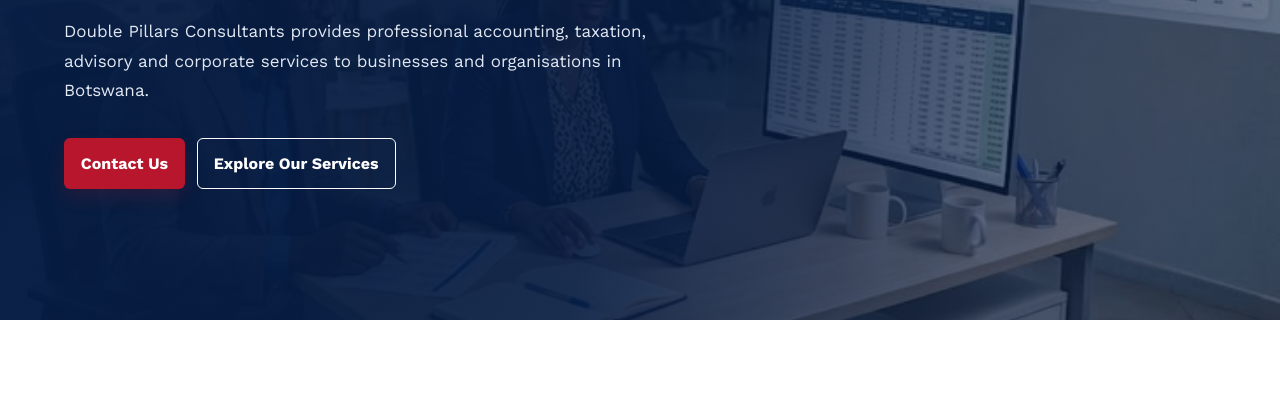
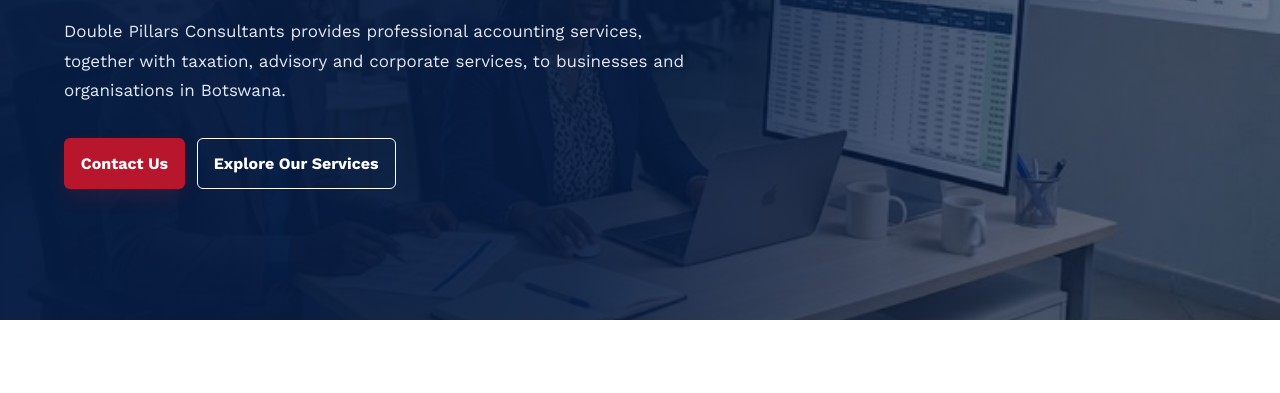
Before and after one commit to BoweloIpspace/DoublePillars-Website, a plain HTML site: page index.html in a window 1280 px wide. Shown: the part 402-795 px from the top of the page. Drawn offline with nearby package versions, Linux system fonts and the light colour scheme.

Commit message:
Update About Us and homepage content per client feedback

```diff
--- a/index.html
+++ b/index.html
@@ -324,7 +324,7 @@
        <div>
         <div class="eyebrow" style="color: rgb(217, 226, 239); font-weight: 700; font-style: normal; font-size: 16px;">Certified Public Accountants</div>
         <h1 id="home-title" class="hero-title" style="color: rgb(255, 255, 255); font-weight: 700; font-style: normal; font-size: 32px;">Professional Accounting &amp; Advisory Solutions You Can Trust</h1>
-        <p class="hero-copy" style="color: rgb(226, 232, 243); font-weight: 400; font-style: normal; font-size: 17px;">Double Pillars Consultants provides professional accounting, taxation, advisory and corporate services to businesses and organisations in Botswana.</p>
+        <p class="hero-copy" style="color: rgb(226, 232, 243); font-weight: 400; font-style: normal; font-size: 17px;">Double Pillars Consultants provides professional accounting services, together with taxation, advisory and corporate services, to businesses and organisations in Botswana.</p>
         <div class="flex flex-wrap gap-3 mt-8">
          <a href="#contact" class="consult-btn" style="background: rgb(183, 22, 45); color: rgb(255, 255, 255); font-weight: 700; font-style: normal; font-size: 16px;">Contact Us</a> <a href="#services" class="outline-btn !text-white hover:!bg-white hover:!text-[#061c42]" style="color: rgb(255, 255, 255); font-weight: 700; font-style: normal; font-size: 16px;">Explore Our Services</a>
         </div>
@@ -365,8 +365,8 @@
      <div class="inner-hero">
       <div class="section-wrap">
        <p class="eyebrow" style="color: rgb(217, 226, 239); font-weight: 700; font-style: normal; font-size: 16px;">About Us</p>
-       <h2 id="about-title" style="color: rgb(255, 255, 255); font-weight: 700; font-style: normal; font-size: 32px;">Double Pillars Consultants</h2>
-       <p class="mt-5" style="color: rgb(216, 225, 239); font-weight: 400; font-style: normal; font-size: 16px;">Double Pillars Holding (Proprietary) Limited is a Botswana-registered company incorporated in 2014 under the Botswana Companies Act (registration no. BW00000094251), trading as Double Pillars Consultants. With its head office in Gaborone, the firm provides professional services to corporates and individuals in Botswana and the region.</p>
+       <h2 id="about-title" style="color: rgb(255, 255, 255); font-weight: 700; font-style: normal; font-size: 32px;">Double Pillars Consultants — Certified Public Accountants</h2>
+       <p class="mt-5" style="color: rgb(216, 225, 239); font-weight: 400; font-style: normal; font-size: 16px;">Double Pillars Holding (Proprietary) Limited is a Botswana-registered company incorporated in 2014 under the Botswana Companies Act (registration no. BW00000094251), trading as Double Pillars Consultants. Double Pillars Consultants is a firm of Certified Public Accountants providing professional accounting services, taxation, corporate advisory and business support services to clients in Botswana and the region. With its head office in Gaborone, the firm serves corporates and individuals across the region.</p>
       </div>
      </div>
      <section class="py-20">
```
